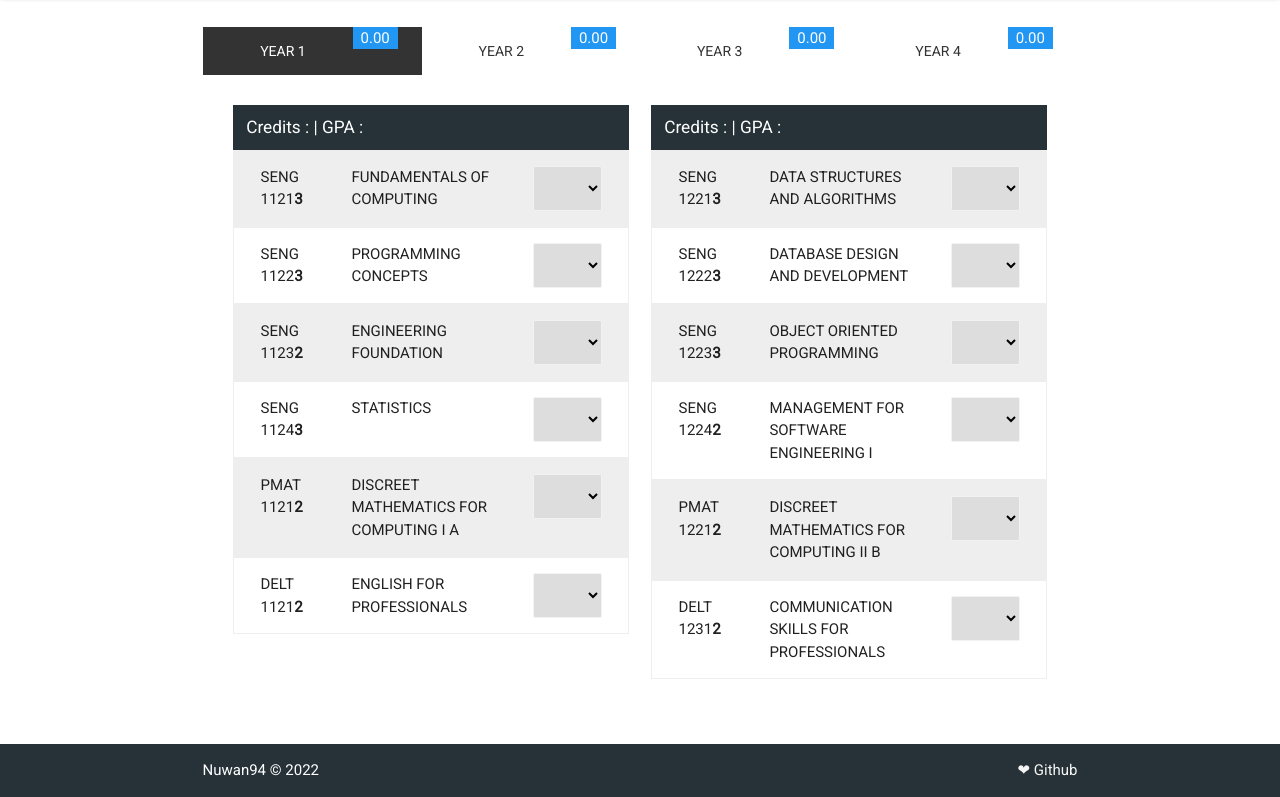
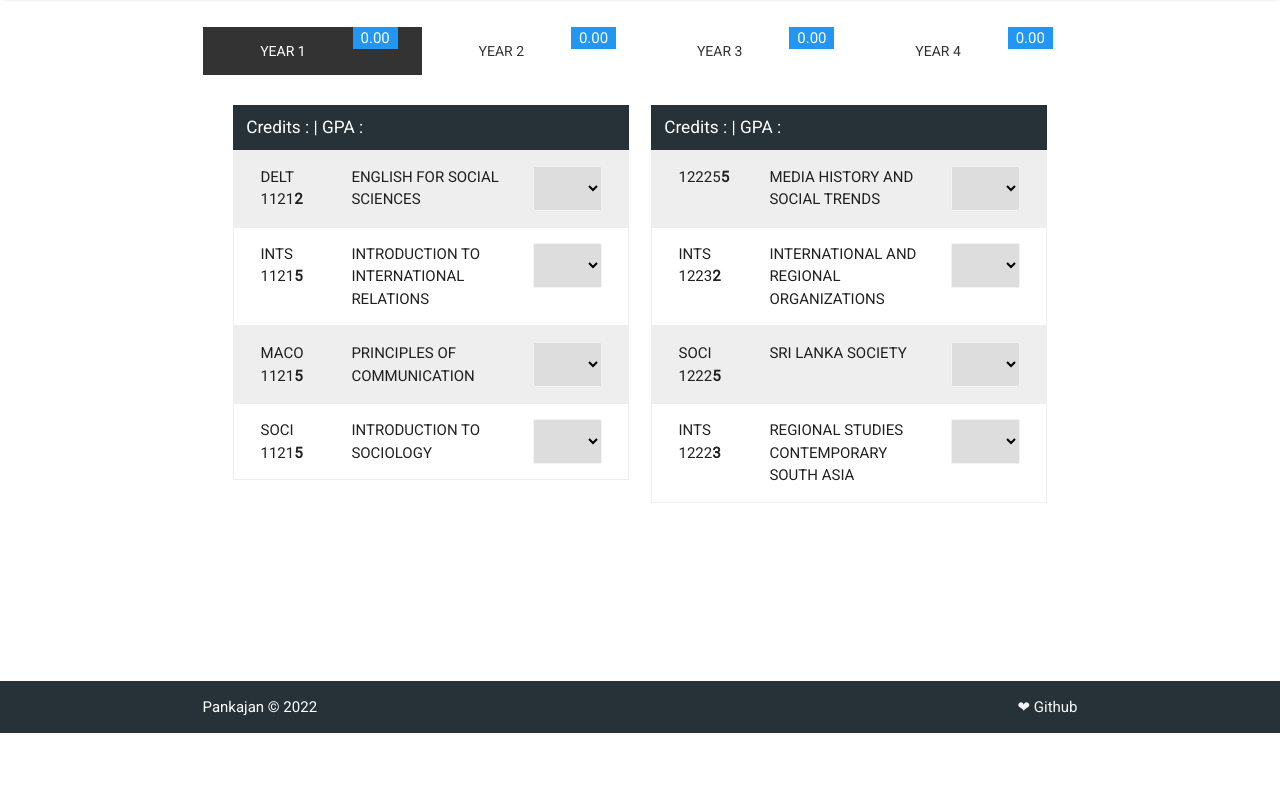
Before and after one commit to pankajan05/HS-GPA-Calculator-gh-pages, a plain HTML site: page index.html in a window 1280 px wide. Shown: the part 67-864 px from the top of the page. After the commit the page ends 800 px from the top, so only its background shows below. Drawn offline with Linux system fonts and the light colour scheme.

Commit message:
updated the first year subject

```diff
--- a/index.html
+++ b/index.html
@@ -4,7 +4,7 @@
 <head>
     <meta charset="utf-8" />
     <meta http-equiv="X-UA-Compatible" content="IE=edge">
-    <title>SE - GPA Calculator</title>
+    <title>HS - GPA Calculator</title>
     <meta name="viewport" content="width=device-width, initial-scale=1">
     <link rel="shortcut icon" href="favicon.png" type="image/x-icon">
     <link rel="icon" type="image/png" sizes="32x32" href="/favicon-32x32.png">
@@ -80,7 +80,7 @@
     <footer class=" blue-grey darken-4">
         <div class="footer-copyright">
             <div class="container">
-                Nuwan94 © 2022
+                Pankajan © 2022
                 <a class="grey-text text-lighten-4 right" href="">❤
                     Github</a>
             </div>
--- a/js/main.js
+++ b/js/main.js
@@ -57,57 +57,41 @@ app.controller('gpaCtrl', function ($scope) {
             sems: [{
                     sem: '1',
                     subs: [{
-                        name: 'FUNDAMENTALS OF COMPUTING',
-                        id: 'SENG 11213',
-                        cd: 3,
-                    }, {
-                        name: 'PROGRAMMING CONCEPTS',
-                        id: 'SENG 11223',
-                        cd: 3,
-                    }, {
-                        name: 'ENGINEERING FOUNDATION',
-                        id: 'SENG 11232',
+                        name: 'English for Social Sciences',
+                        id: 'DELT 11212',
                         cd: 2,
                     }, {
-                        name: 'STATISTICS',
-                        id: 'SENG 11243',
-                        cd: 3,
+                        name: 'Introduction to International Relations',
+                        id: 'INTS 11215',
+                        cd: 5,
                     }, {
-                        name: 'DISCREET MATHEMATICS FOR COMPUTING I A',
-                        id: 'PMAT 11212',
-                        cd: 2,
+                        name: 'Principles of Communication',
+                        id: 'MACO 11215',
+                        cd: 5,
                     }, {
-                        name: 'ENGLISH FOR PROFESSIONALS',
-                        id: 'DELT 11212',
-                        cd: 2,
+                        name: 'Introduction to Sociology',
+                        id: 'SOCI 11215',
+                        cd: 5,
                     }]
                 },
                 {
                     sem: '2',
-                    subs: [{
-                        name: 'DATA STRUCTURES AND ALGORITHMS',
-                        id: 'SENG 12213',
-                        cd: 3,
+                    subs: [ {
+                        name: 'Media History and Social Trends',
+                        id: '12225',
+                        cd: 5,
                     }, {
-                        name: 'DATABASE DESIGN AND DEVELOPMENT',
-                        id: 'SENG 12223',
-                        cd: 3,
-                    }, {
-                        name: 'OBJECT ORIENTED PROGRAMMING',
-                        id: 'SENG 12233',
-                        cd: 3,
-                    }, {
-                        name: 'MANAGEMENT FOR SOFTWARE ENGINEERING I',
-                        id: 'SENG 12242',
+                        name: 'International and Regional Organizations',
+                        id: 'INTS 12232',
                         cd: 2,
                     }, {
-                        name: 'DISCREET MATHEMATICS FOR COMPUTING II B',
-                        id: 'PMAT 12212',
-                        cd: 2,
+                        name: 'Sri Lanka Society',
+                        id: 'SOCI 12225',
+                        cd: 5,
                     }, {
-                        name: 'COMMUNICATION SKILLS FOR PROFESSIONALS',
-                        id: 'DELT 12312',
-                        cd: 2,
+                        name: 'Regional Studies Contemporary South Asia',
+                        id: 'INTS 12223',
+                        cd: 3,
                     }]
                 }
             ]
```
